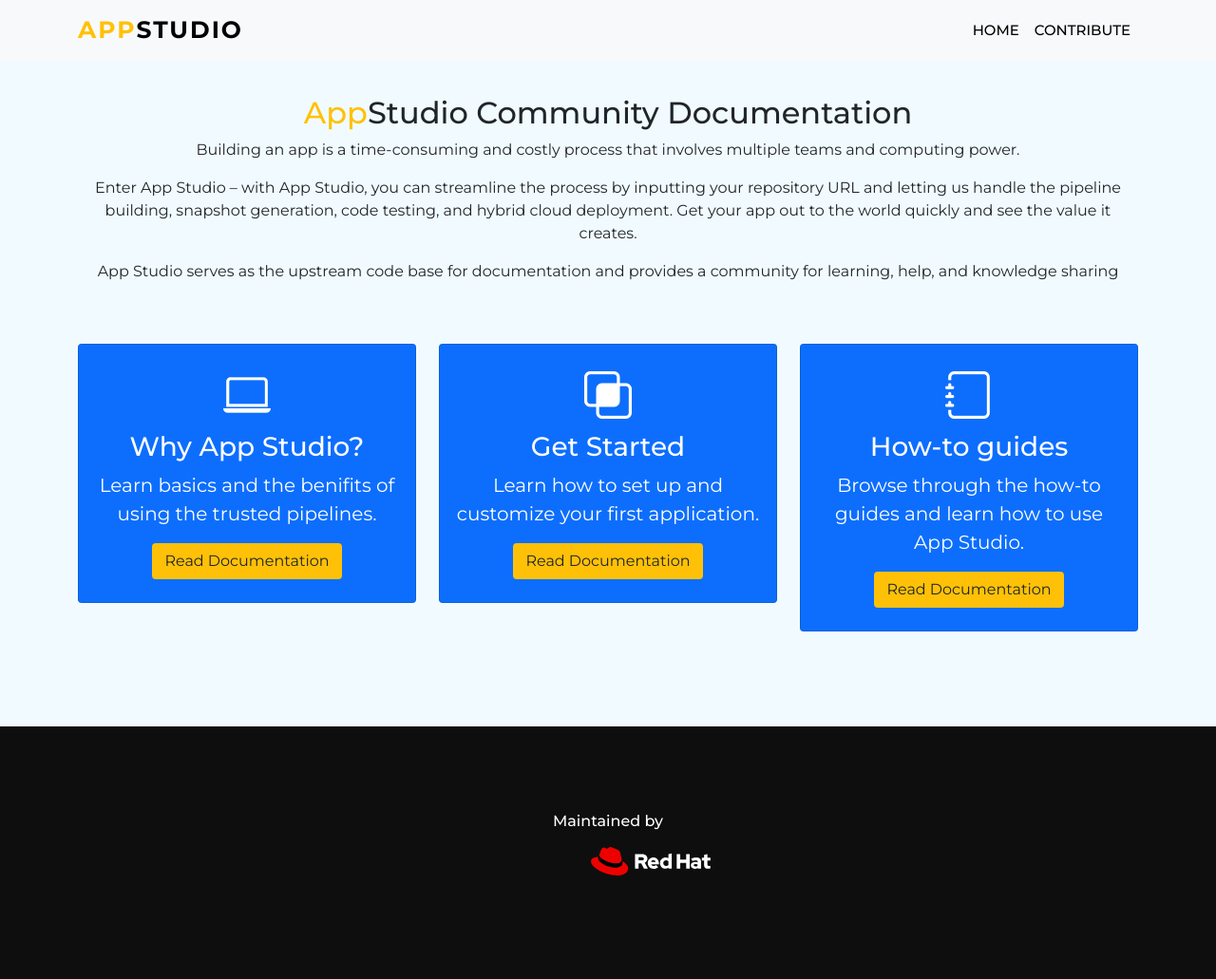
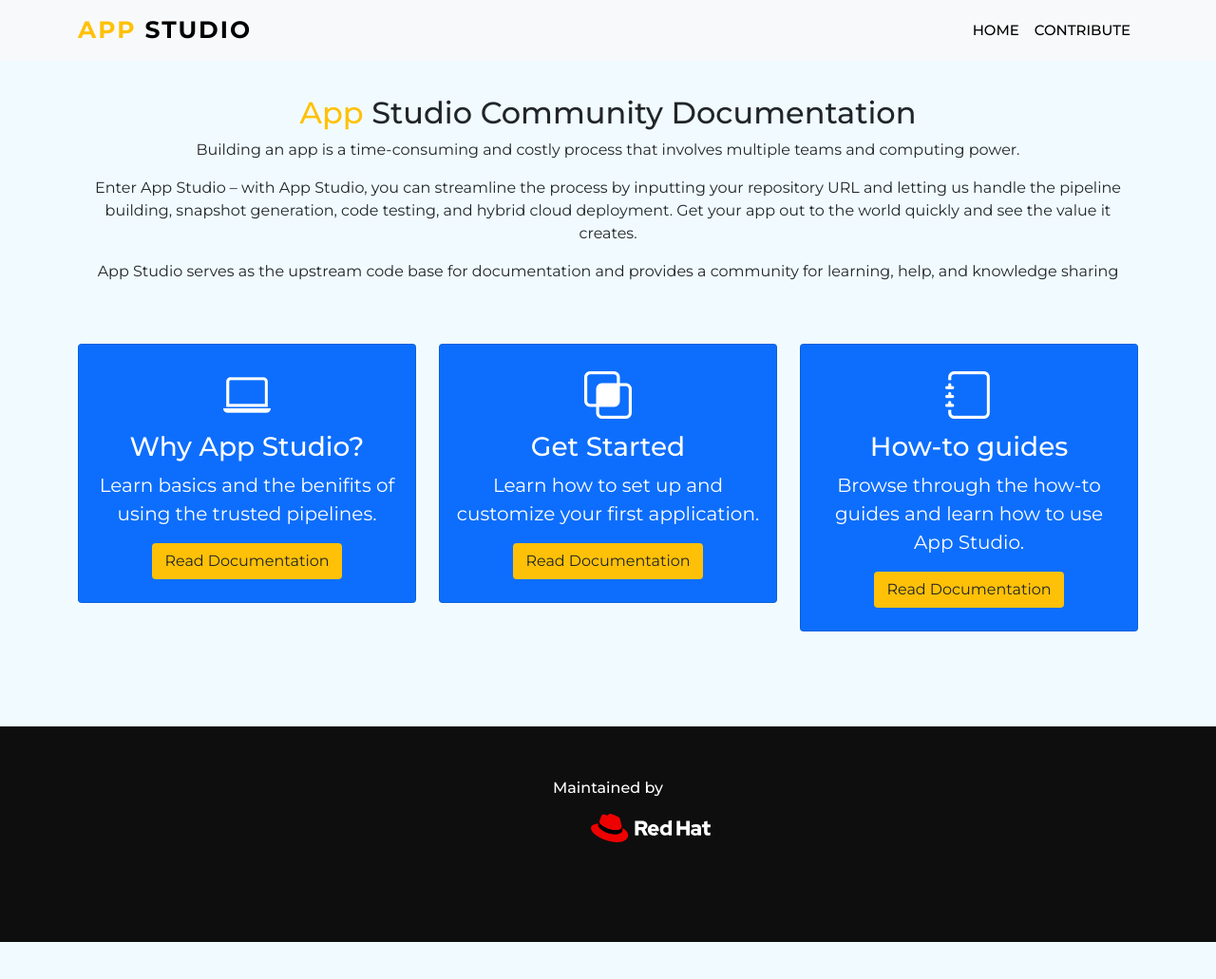
Before and after one commit to redhat-appstudio/appstudio.docs.ui.io, a Jekyll site: the page built from index.html, in a window 1280 px wide and 1062 px high. Shown: the top 1031 px of the window at 95% size. Built offline with Jekyll 4.4.1, drawn with Linux system fonts in a browser that asks for light colours; nearby versions of some CDN libraries.

Commit message:
nth commit

```diff
--- a/_includes/community.html
+++ b/_includes/community.html
@@ -1,5 +1,5 @@
 <div class="section-header text-center pb-5">
-    <h2><span class="text-warning">App</span>Studio Community Documentation</a></h2>
+    <h2><span class="text-warning">App</span> Studio Community Documentation</a></h2>
     <p>Building an app is a time-consuming and costly process that involves multiple teams and computing power.
     <p> Enter App Studio – with App Studio, you can streamline the process by inputting your repository URL and letting
         us handle the pipeline building, snapshot generation, code testing, and hybrid cloud deployment. Get your app
--- a/_includes/footer.html
+++ b/_includes/footer.html
@@ -1,10 +1,8 @@
 <div class="container">
     <div class="row">
         </div class="col-md-3">
-            <div class="logo">
                 <h6 class="text-white">Maintained by</h6>
                 <img src="{{site.url}}/img/Logo-RedHat.svg" alt="Red Hat">
-            </div>
         </div>
     </div>
 </div>
--- a/_includes/navigation.html
+++ b/_includes/navigation.html
@@ -1,6 +1,6 @@
 <nav class="navbar navbar-expand-lg navbar-light bg-light fixed-top">
     <div class="container">
-        <a class="navbar-brand" href="#"><span class="text-warning">App</span>Studio</a>
+        <a class="navbar-brand" href="#"><span class="text-warning">App</span> Studio</a>
         <button class="navbar-toggler" type="button" data-bs-toggle="collapse" data-bs-target="#navbarSupportedContent"
             aria-controls="navbarSupportedContent" aria-expanded="false" aria-label="Toggle navigation">
             <span class="navbar-toggler-icon"></span>
--- a/css/style.css
+++ b/css/style.css
@@ -134,7 +134,7 @@ body {
 
 footer.main-footer {
 	background: #0e0e0e;
-	padding: 90px;
+	padding: 55px;
 	text-align: center;
 }
 
```
